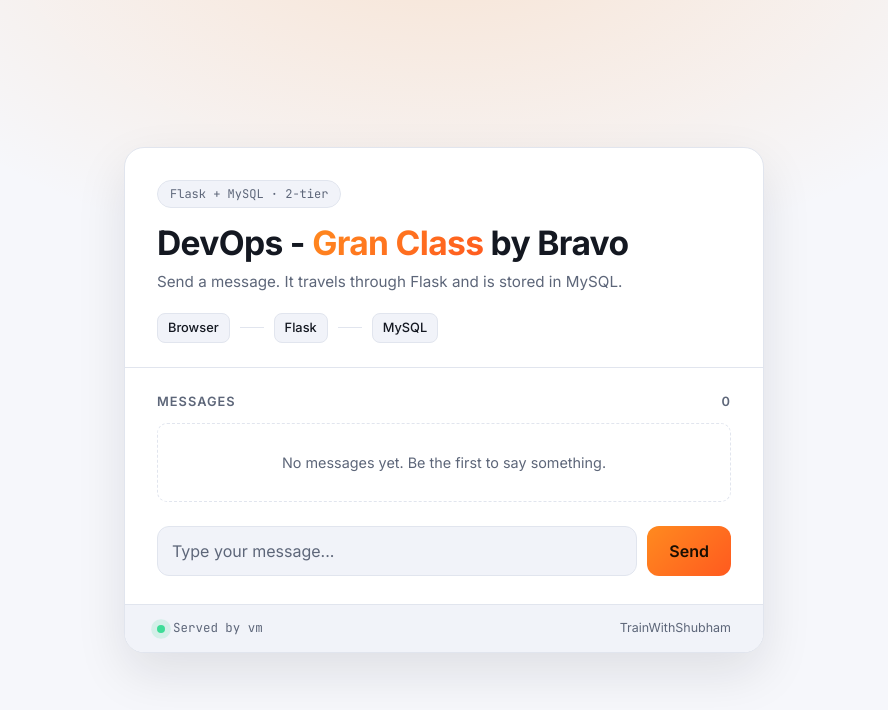
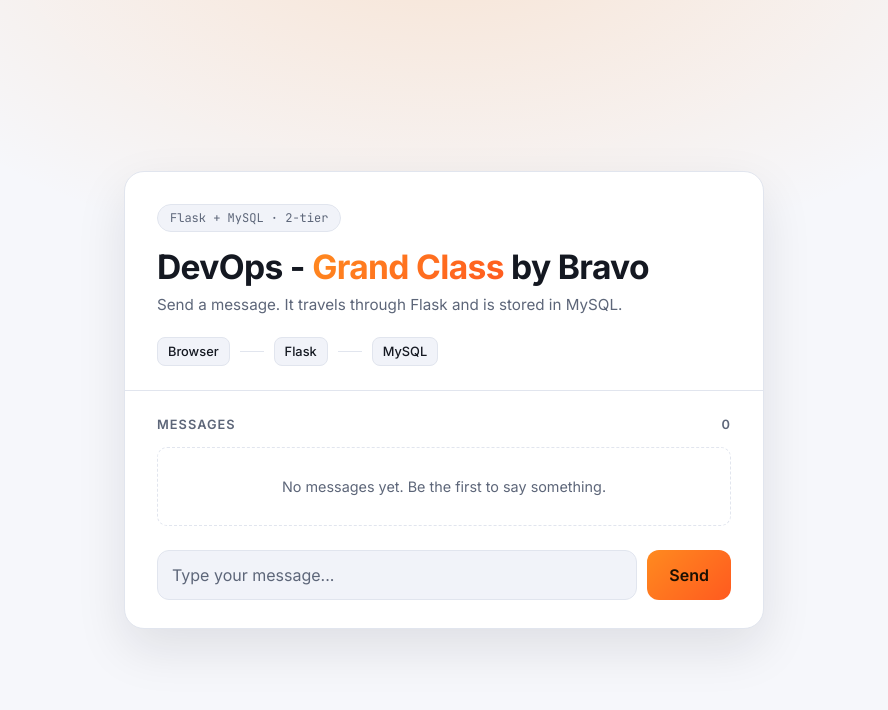
Before and after one commit to ganesh-belokar-08/two-tier-flask-app, a Flask app: page / in a window 1280 px wide. Shown: the top 710 px of the page, without its empty margins (196-1084 px from the left). Run offline with Flask 3, Linux system fonts and the light colour scheme; data that the repository does not hold is empty.

Commit message:
Update index.html

```diff
--- a/templates/index.html
+++ b/templates/index.html
@@ -261,7 +261,7 @@
     <div class="card">
         <header>
             <div class="eyebrow">Flask + MySQL · 2-tier</div>
-            <h1>DevOps - <span>Gran Class</span> by Bravo</h1>
+            <h1>DevOps - <span>Grand Class</span> by Bravo</h1>
             <p class="subtitle">Send a message. It travels through Flask and is stored in MySQL.</p>
             <div class="tiers" aria-hidden="true">
                 <span class="tier">Browser</span><span class="line"></span>
@@ -288,11 +288,6 @@
             <input type="text" id="new_message" name="new_message" placeholder="Type your message..." autocomplete="off" required>
             <input type="submit" value="Send">
         </form>
-
-        <footer>
-            <span class="served-by"><span class="dot"></span>Served by {{ hostname }}</span>
-            <span>TrainWithShubham</span>
-        </footer>
     </div>
 
     <script>
```
